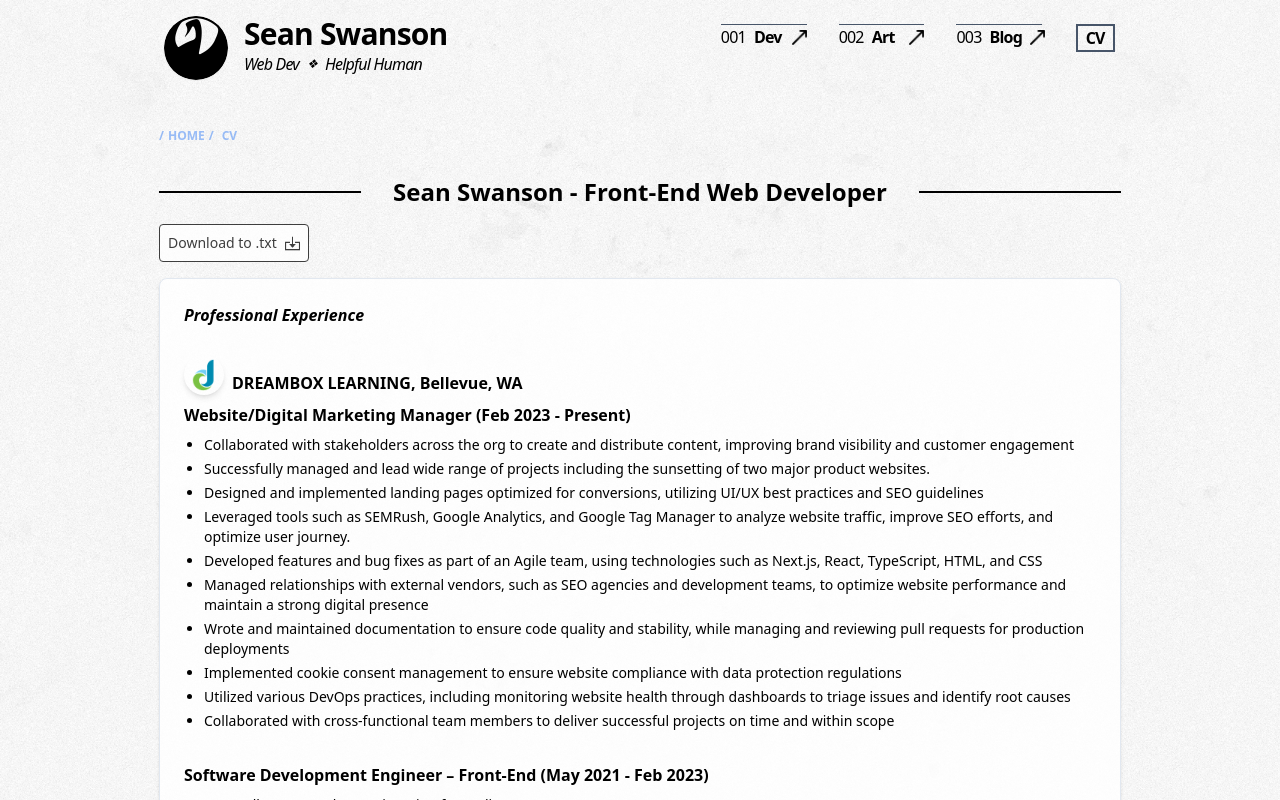
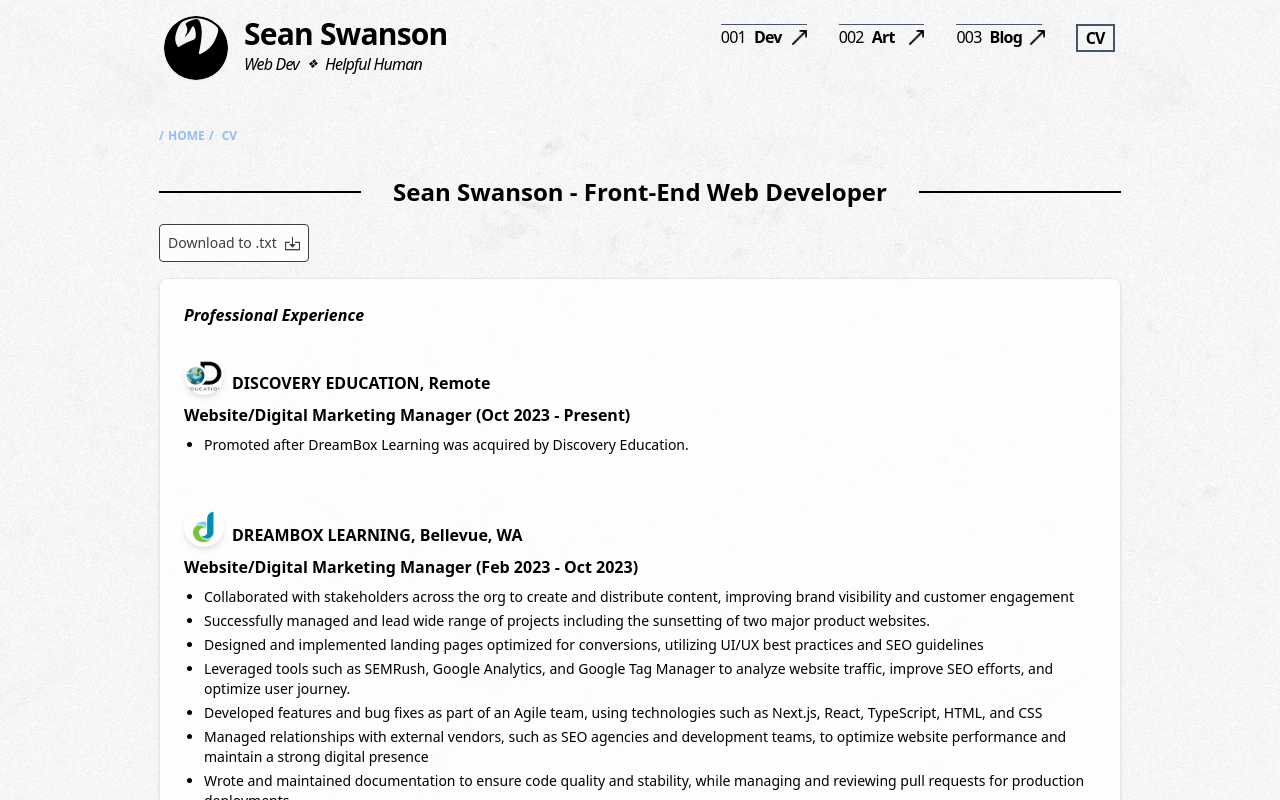
Before and after one commit to seancswanson/seancswanson-2023, a Next.js app: page /cv in a window 1280 px wide. Shown: the top 800 px of the page. Built offline with nearby package versions, Linux system fonts and the light colour scheme; what tailwindcss-image-rendering would draw is missing.

Commit message:
Added DE to CV page.

```diff
--- a/data/cv.json
+++ b/data/cv.json
@@ -10,6 +10,15 @@
     "summary": "A passionate and skilled front-end developer with experience building with technologies such as HTML, CSS w/ SCSS, JavaScript w/ TypeScript, Angular, CMS, 3rd Party APIs. Strong problem-solving abilities and a proven ability to work effectively in an agile team environment. A lifelong learner with a proven ability to teach and lead others. My diverse range of interests allow me to tackle most challenges in the software development life cycle, from design to DevOps, with a well-rounded and empathetic perspective.",
     "professionalExperience": [
         {
+            "company": "DISCOVERY EDUCATION",
+            "location": "Remote",
+            "showLogo": true,
+            "title": "Website/Digital Marketing Manager",
+            "startDate": "Oct 2023",
+            "endDate": "Present",
+            "responsibilities": ["Promoted after DreamBox Learning was acquired by Discovery Education."]
+        },
+        {
             "company": "DREAMBOX LEARNING",
             "location": "Bellevue, WA",
             "showLogo": true,
@@ -17,7 +26,7 @@
                 {
                     "title": "Website/Digital Marketing Manager",
                     "startDate": "Feb 2023",
-                    "endDate": "Present",
+                    "endDate": "Oct 2023",
                     "responsibilities": [
                         "Collaborated with stakeholders across the org to create and distribute content, improving brand visibility and customer engagement",
                         "Successfully managed and lead wide range of projects including the sunsetting of two major product websites.",
--- a/pages/cv/index.tsx
+++ b/pages/cv/index.tsx
@@ -28,6 +28,7 @@ const CV = () => {
       console.error("Error fetching and saving the file:", error);
     }
   };
+
   const SoftwareList = ({
     software,
   }: {
@@ -105,6 +106,7 @@ const CV = () => {
               {experience.company}, {experience.location}
             </h2>
 
+            {/* Check if the company has multiple positions */}
             {experience.positions && experience.positions.length > 1 ? (
               experience.positions.map((position, posIndex) => (
                 <div key={posIndex} className="mb-8 last:mb-0">
@@ -128,7 +130,7 @@ const CV = () => {
               ))
             ) : (
               <>
-                <h3 className="mb-2 underline">
+                <h3 className="mb-2 font-semibold">
                   {experience.title} ({experience.startDate} -{" "}
                   {experience.endDate || "Present"})
                 </h3>
@@ -172,7 +174,7 @@ const CV = () => {
         ))}
       </div>
 
-      {/* Certificatons */}
+      {/* Certifications */}
       <div className="mt-4 flex flex-col gap-2 rounded-lg border border-slate-200 bg-[rgba(255,255,255,0.8)] p-6 shadow">
         <p className="italic font-bold">Certifications</p>
         <ul className="grid grid-cols-1 gap-2 md:grid-cols-2">
```
Also changed, not shown: public/cv-images/discovery-education.png (added).
